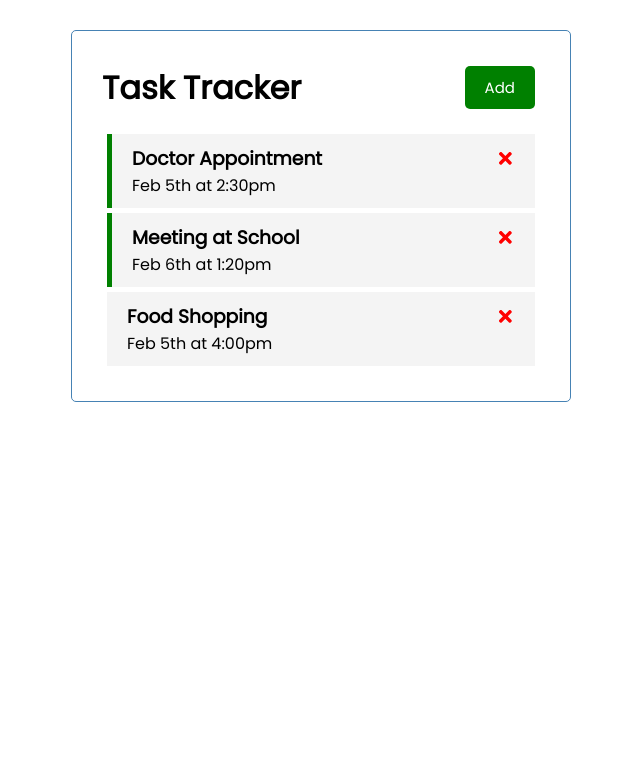
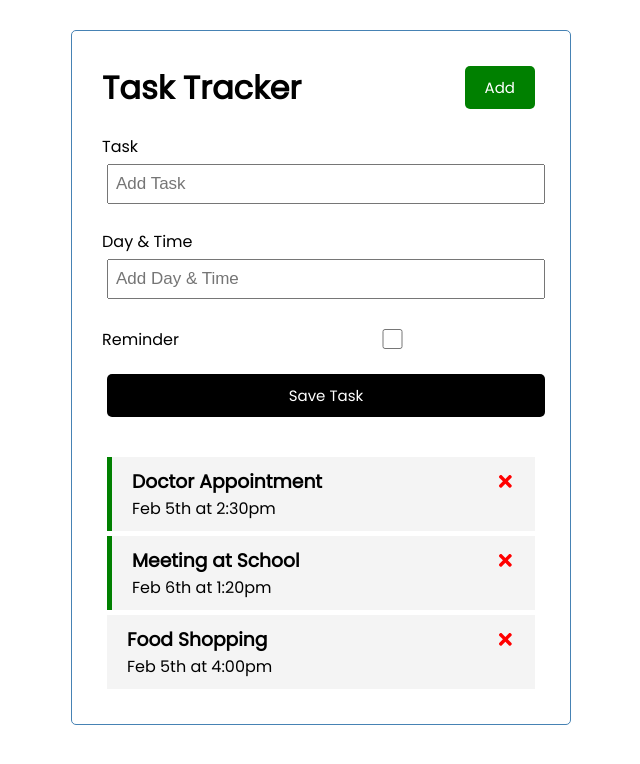
Before and after one commit to lewisyl/react-task-tracker, a React (Create React App) app: page / in a window 1280 px wide. Shown: the top 764 px of the page, without its empty margins (319-959 px from the left). Built offline with nearby package versions, Linux system fonts and the light colour scheme.

Commit message:
added form

```diff
--- a/src/App.js
+++ b/src/App.js
@@ -1,5 +1,6 @@
 import Header from "./components/Header";
 import Tasks from "./components/Tasks";
+import AddTask from "./components/AddTask";
 import { useState } from "react";
 
 function App() {
@@ -41,6 +42,7 @@
 	return (
 		<div className="container">
 			<Header title="Task Tracker" />
+			<AddTask />
 			{tasks.length > 0 ? (
 				<Tasks tasks={tasks} onDelete={deleteTask} onToggle={toggleReminder} />
 			) : (
--- /dev/null
+++ b/src/components/AddTask.js
@@ -0,0 +1,42 @@
+import { useState } from "react";
+
+const AddTask = () => {
+	const [text, setText] = useState("");
+	const [day, setDay] = useState("");
+	const [reminder, setReminder] = useState(false);
+
+	return (
+		<form className="add-form">
+			<div className="form-control">
+				<label htmlFor="">Task</label>
+				<input
+					type="text"
+					placeholder="Add Task"
+					value={text}
+					onChange={(e) => setText(e.target.value)}
+				/>
+			</div>
+			<div className="form-control">
+				<label htmlFor="">Day & Time</label>
+				<input
+					type="text"
+					placeholder="Add Day & Time"
+					value={day}
+					onChange={(e) => setDay(e.target.value)}
+				/>
+			</div>
+			<div className="form-control form-control-check">
+				<label htmlFor="">Reminder</label>
+				<input
+					type="checkbox"
+					value={reminder}
+					onChange={(e) => setReminder(e.currentTarget.checked)}
+				/>
+			</div>
+
+			<input type="submit" value="Save Task" className="btn btn-block" />
+		</form>
+	);
+};
+
+export default AddTask;
```
